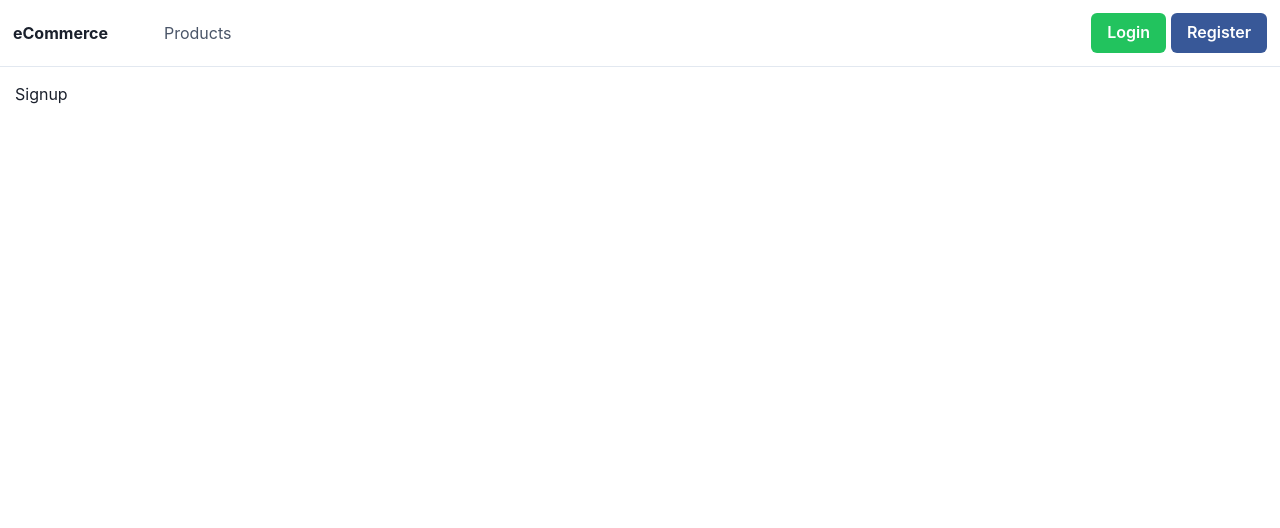
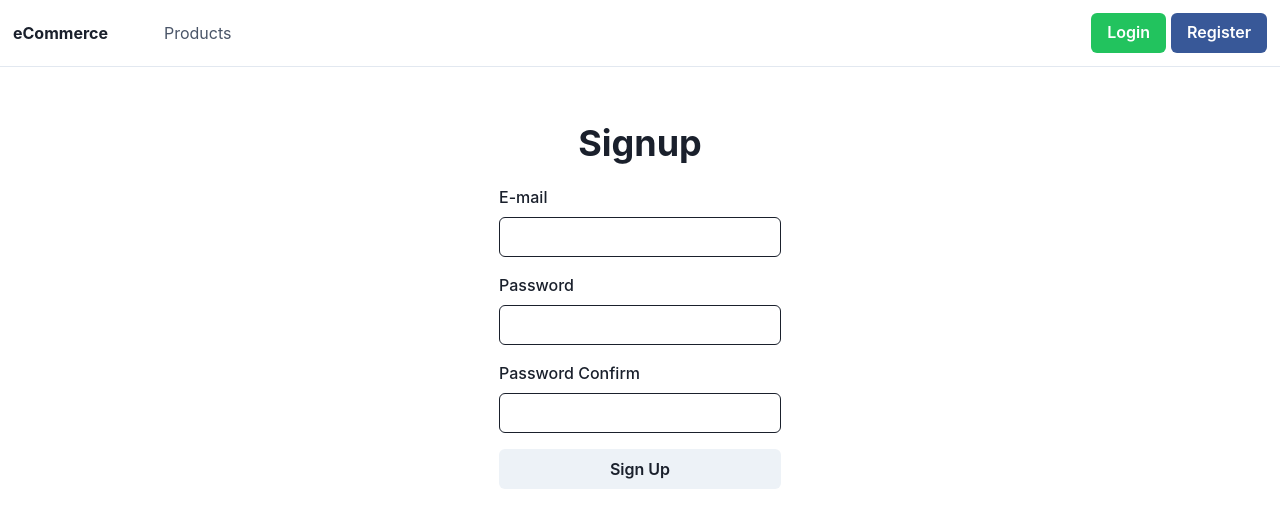
Before and after one commit to seyityahya/ecommerce_react_node, a React (Create React App) app in the folder frontend/: page /signup in a window 1280 px wide. Shown: the top 528 px of the page. Built offline with nearby package versions, Linux system fonts and the light colour scheme.

Commit message:
register işlemleri

```diff
--- a/frontend/package.json
+++ b/frontend/package.json
@@ -10,6 +10,7 @@
     "@testing-library/react": "^13.4.0",
     "@testing-library/user-event": "^13.5.0",
     "axios": "^1.3.4",
+    "formik": "^2.2.9",
     "framer-motion": "^10.2.3",
     "moment": "^2.29.4",
     "react": "^18.2.0",
@@ -18,7 +19,8 @@
     "react-query": "^3.39.3",
     "react-router-dom": "^6.8.2",
     "react-scripts": "5.0.1",
-    "web-vitals": "^2.1.4"
+    "web-vitals": "^2.1.4",
+    "yup": "^1.0.2"
   },
   "scripts": {
     "start": "react-scripts start",
--- a/frontend/src/pages/Auth/Signup/index.js
+++ b/frontend/src/pages/Auth/Signup/index.js
@@ -1,7 +1,78 @@
 import React from "react";
+import {
+  Flex,
+  Box,
+  Heading,
+  FormControl,
+  FormLabel,
+  Input,
+  Button,
+} from "@chakra-ui/react";
+import { useFormik } from "formik";
+import validationSchema from "./validations";
 
 function Signup() {
-  return <div>Signup</div>;
+  const formik = useFormik({
+    initialValues: {
+      email: "",
+      password: "",
+      passwordConfirm: "",
+    },
+    validationSchema,
+    onSubmit: async (values, bag) => {
+      console.log(values);
+    },
+  });
+  return (
+    <div>
+      <Flex align="center" width="full" justifyContent="center">
+        <Box pt={10}>
+          <Box textAlign="center">
+            <Heading>Signup</Heading>
+          </Box>
+          <Box my={5} textAlign="left">
+            <form onSubmit={formik.handleSubmit}>
+              <FormControl>
+                <FormLabel>E-mail</FormLabel>
+                <Input
+                  name="email"
+                  onChange={formik.handleChange}
+                  onBlur={formik.handleBlur}
+                  value={formik.values.email}
+                />
+              </FormControl>
+
+              <FormControl mt="4">
+                <FormLabel>Password</FormLabel>
+                <Input
+                  name="password"
+                  type="password"
+                  onChange={formik.handleChange}
+                  onBlur={formik.handleBlur}
+                  value={formik.values.password}
+                />
+              </FormControl>
+
+              <FormControl mt="4">
+                <FormLabel>Password Confirm</FormLabel>
+                <Input
+                  name="passwordConfirm"
+                  type="password"
+                  onChange={formik.handleChange}
+                  onBlur={formik.handleBlur}
+                  value={formik.values.passwordConfirm}
+                />
+              </FormControl>
+
+              <Button mt="4" width="full" type="submit">
+                Sign Up
+              </Button>
+            </form>
+          </Box>
+        </Box>
+      </Flex>
+    </div>
+  );
 }
 
 export default Signup;
--- /dev/null
+++ b/frontend/src/pages/Auth/Signup/validations.js
@@ -0,0 +1,15 @@
+import * as yup from "yup";
+
+const validations = yup.object().shape({
+  email: yup.string().email("Geçerli bir email girin").required("zorunlu alan"),
+  password: yup
+    .string()
+    .min(10, "Parolanız en az 10 karakter olmalıdır.")
+    .required(),
+  passwordConfirm: yup
+    .string()
+    .oneOf([yup.ref("password")], "Parolanız uyşmuyor")
+    .required(),
+});
+
+export default validations;
```
Also changed, not shown: 1 other file (tests, documents, lock files or other folders).
